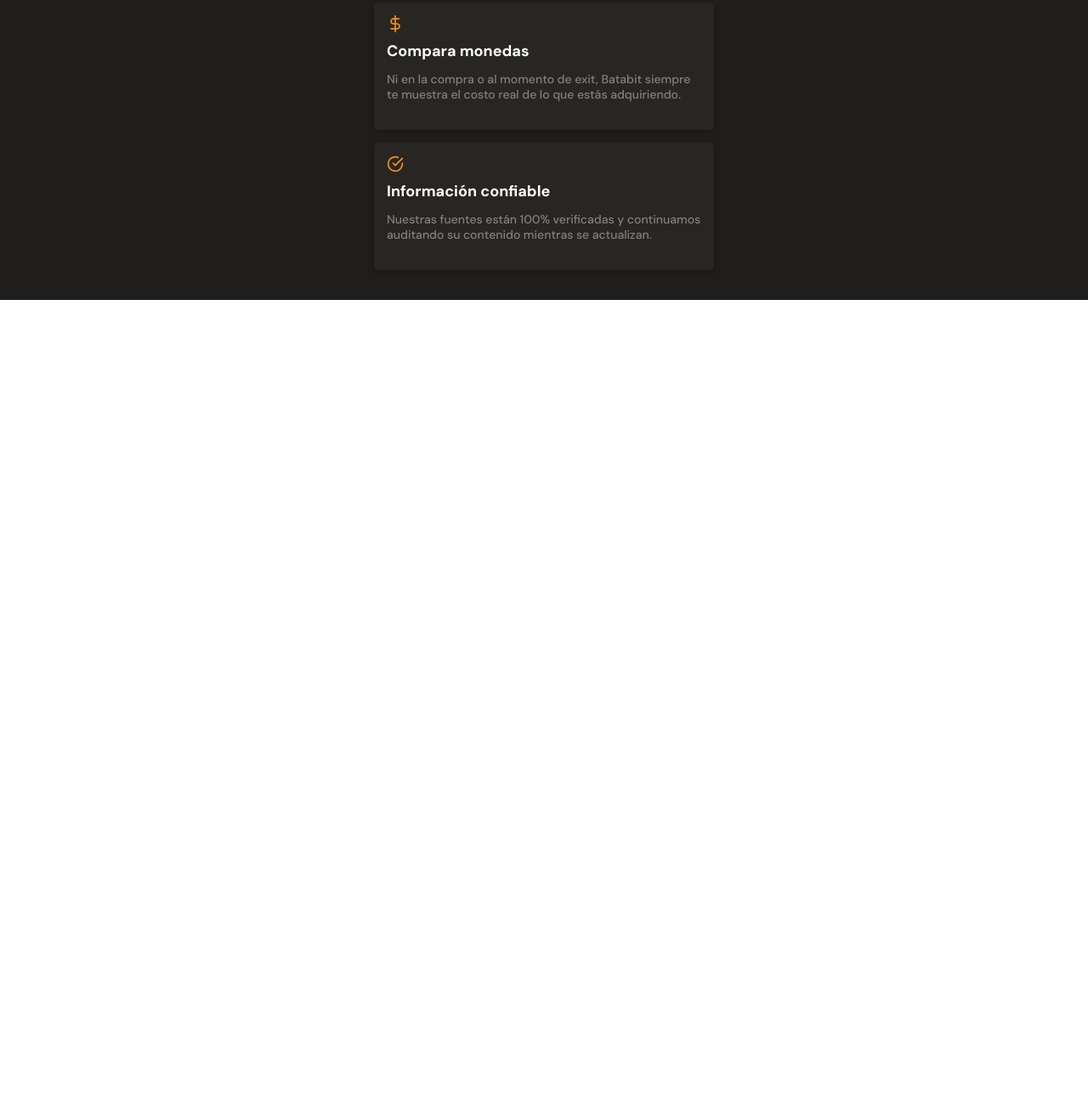
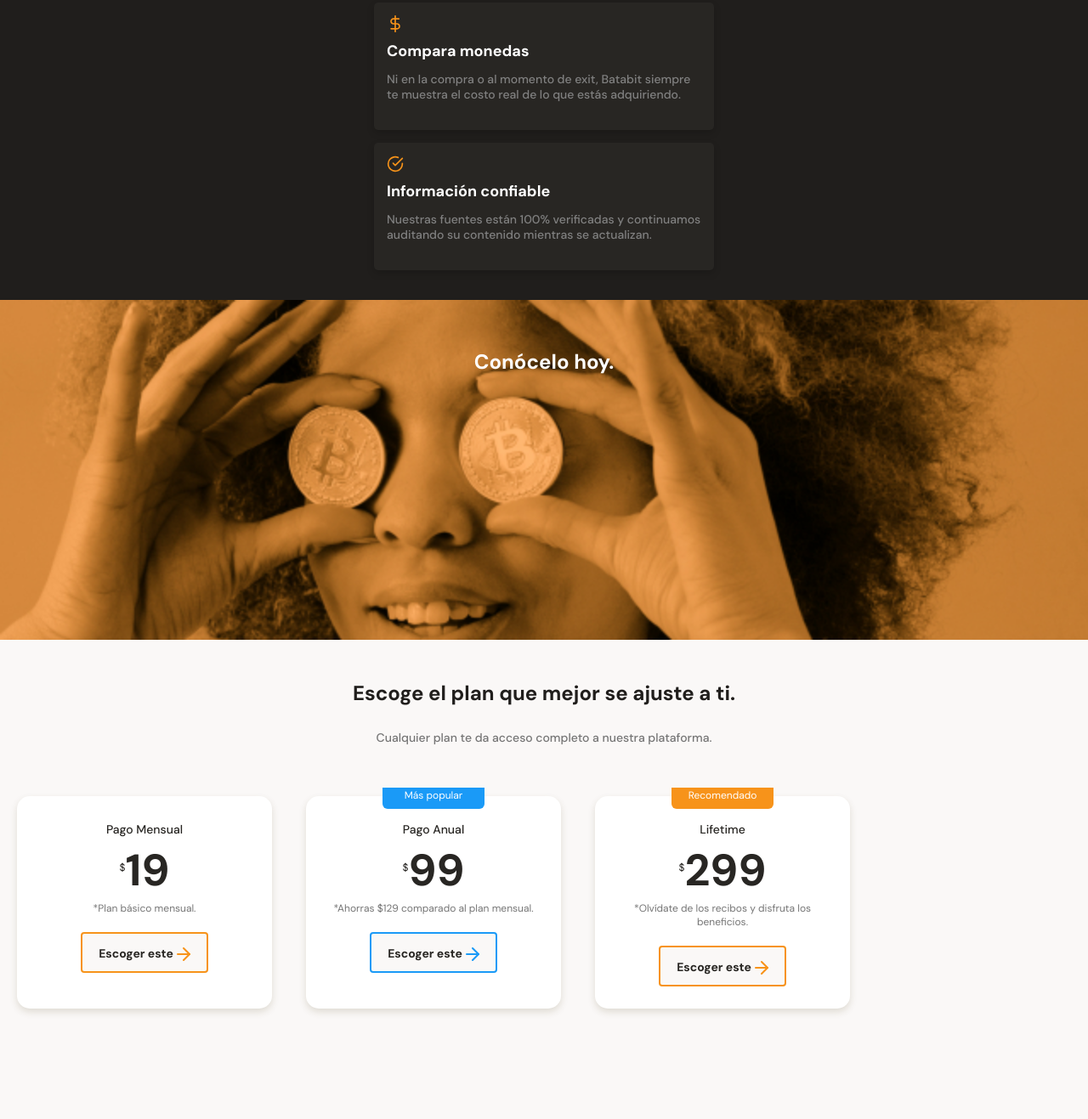
Before and after one commit to maat-mind/BatataBit, a plain HTML site: page index.html in a window 1280 px wide. Shown: the part 2002-3319 px from the top of the page at 85% size. Before the commit the page ends 2355 px from the top, so only its background shows below. Drawn offline with Linux system fonts and the light colour scheme.

Commit message:
prices slider completed

```diff
--- a/index.html
+++ b/index.html
@@ -16,7 +16,7 @@
       <div class="header__title-container">
         <h1>La próxima revolución en el intercambio de criptomonedas.</h1>
         <p>Batabit te ayuda a navegar entre los diferentes precios y tendencias.</p>
-        <a class="header__button" href="">Conoce Nuestros Planes <span></span></a>
+        <a class="header__button" href="#plans">Conoce Nuestros Planes <span></span></a>
       </div>
     </header>
     <main>
@@ -110,8 +110,43 @@
           </article>
         </section>
       </section>
-      <section></section>
-      <section></section>
+      <section class="bitcoin-img-container">
+        <h2>Conócelo hoy.</h2>
+      </section>
+      <section class="main__plans-container" id="plans">
+        <div class="plans__title">
+          <h2>Escoge el plan que mejor se ajuste a ti.</h2>
+          <p>Cualquier plan te da acceso completo a nuestra plataforma.</p>
+        </div>
+        <section class="plans__container-slider">
+          <article class="plans__container-card">
+            <div class="plan-info-container">
+              <h3 class="plan-card-title">Pago Mensual</h3>
+              <p class="plan-card-price"><span>$</span>19</p>
+              <p class="plan-card-saving">*Plan básico mensual.</p>
+              <button class="plan-card--ca">Escoger este<span></span></button>
+            </div>
+          </article>
+          <article class="plans__container-card">
+            <p class="recommended popular">Más popular</p>
+            <div class="plan-info-container">
+              <h3 class="plan-card-title">Pago Anual</h3>
+              <p class="plan-card-price"><span>$</span>99</p>
+              <p class="plan-card-saving">*Ahorras $129 comparado al plan mensual.</p>
+              <button class="plan-card--ca yearly">Escoger este<span class="blue-arrow"></span></button>
+            </div>
+          </article>
+          <article class="plans__container-card">
+            <p class="recommended">Recomendado</p>
+            <div class="plan-info-container">
+              <h3 class="plan-card-title">Lifetime</h3>
+              <p class="plan-card-price"><span>$</span>299</p>
+              <p class="plan-card-saving">*Olvídate de los recibos y disfruta los beneficios.</p>
+              <button class="plan-card--ca">Escoger este<span></span></button>
+            </div>
+          </article>
+        </section>
+      </section>
     </main>
     <footer></footer>
   </body>
--- a/styles.css
+++ b/styles.css
@@ -398,3 +398,212 @@ main {
 
     color: #808080;
 }
+
+.bitcoin-img-container {
+    width: 100%;
+    min-width: 320px;
+    height: 50vh;
+
+    text-align: center;
+
+    background: url(assets/img/bitcoinbaby2x.jpg) center/cover no-repeat;
+}
+
+.bitcoin-img-container h2 {
+    padding-top: 60px;
+
+    font-size: 2.4rem;
+    font-weight: bold;
+    line-height: 2.6rem;
+
+    color: var(--white);
+}
+
+.main__plans-container {
+    width: 100%;
+    min-width: 320px;
+
+    padding-bottom: 70px;
+
+    text-align: center;
+}
+
+.main__plans-container .plans__title {
+    width: 90%;
+    min-width: 288px;
+    height: auto;
+
+    margin: 0 auto;
+    margin-bottom: 50px;
+}
+
+.plans__title h2 {
+    padding-top: 50px;
+
+    font-size: 2.4rem;
+    font-weight: bold;
+    line-height: 2.6rem;
+    color: var(--warm-black);
+}
+
+.plans__title p {
+    padding-top: 30px;
+
+    font-size: 1.4rem;
+    font-weight: 500;
+    line-height: 1.8rem;
+    color: #757575;
+}
+
+.plans__container-card {
+    position: relative;
+    scroll-snap-align: center;
+
+    width: 65%;
+    height: 250px;
+
+    min-width: 230px;
+    max-width: 300px;
+    margin: 10px 20px 0;
+    padding: 0 15px;
+
+    background-color: var(--white);
+    border-radius: 15px;
+    box-shadow: 0 4px 8px rgba(89, 73, 30, 0.16);
+}
+
+.plans__container-card .recommended {
+    position: absolute;
+
+    top: -15px;
+    left: calc(50% - 60px);
+
+    width: 120px;
+    height: 30px;
+
+    padding: 6px;
+
+    font-size: 1.2rem;
+
+    background-color: var(--bitcoin-orange);
+    color: var(--white);
+
+    border-radius: 6px;
+}
+
+.plans__container-card .popular {
+    font-size: 1.2rem;
+
+    background-color: var(--secondary-blue);
+    color: var(--white);
+
+}
+
+.plan-info-container .plan-card-title {
+    padding-top: 30px;
+
+    font-size: 1.4rem;
+    font-weight: 500;
+    line-height: 1.8rem;
+
+    color: var(--black);
+}
+
+.plan-info-container .plan-card-price {
+    padding: 5px 0;
+    font-size: 5.2rem;
+    font-weight: bold;
+    line-height: 6.3rem;
+
+    color: var(--black);
+}
+
+.plan-info-container .plan-card-price span {
+    font-size: 1.2rem;
+    font-weight: 300;
+
+    vertical-align: text-top;
+}
+
+.plan-info-container .plan-card-saving {
+    font-size: 1.2rem;
+
+    color: #757575;
+}
+
+.plan-info-container .plan-card--ca {
+    width: 150px;
+    height: 48px;
+
+    margin-top: 20px;
+
+    font-size: 1.4rem;
+    font-weight: bold;
+    line-height: 1.8rem;
+
+    color: var(--black);
+    background-color: #faf8f7;
+    font-family: "DM Sans", sans-serif;
+    border: 2px solid var(--bitcoin-orange);
+    border-radius: 4px;
+}
+
+.plan-info-container .yearly {
+    font-size: 1.4rem;
+    font-weight: bold;
+    line-height: 1.8rem;
+
+    color: var(--black);
+    background-color: #faf8f7;
+    font-family: "DM Sans", sans-serif;
+    border: 2px solid var(--secondary-blue);
+    border-radius: 4px;
+}
+
+.plan-card--ca span {
+    display: inline-block;
+
+    width: 20px;
+    height: 20px;
+
+    background: url(assets/icons/orange-right-arrow.svg);
+    vertical-align: text-bottom;
+}
+
+.plan-card--ca .blue-arrow {
+    display: inline-block;
+
+    width: 20px;
+    height: 20px;
+
+    background: url(assets/icons/blue-right-arrow.svg);
+    vertical-align: text-bottom;
+}
+
+.plan-card--ca:hover {
+    background-color: var(--soft-orange);
+}
+
+.plan-info-container .yearly:hover {
+    background-color: var(--soft-blue);
+}
+
+.plans__container-slider {
+    display: flex;
+
+    height: 320px;
+
+    overflow-x: scroll;
+    overscroll-behavior-x: contain;
+    scroll-snap-type: x proximity;
+}
+
+.plans__container-slider::-webkit-scrollbar {
+    background-color: var(--soft-orange);
+
+    height: 12px;
+}
+
+.plans__container-slider::-webkit-scrollbar-thumb {
+    background-color: var(--bitcoin-orange);
+}
```
Also changed, not shown: assets/icons/blue-right-arrow.svg (added).
